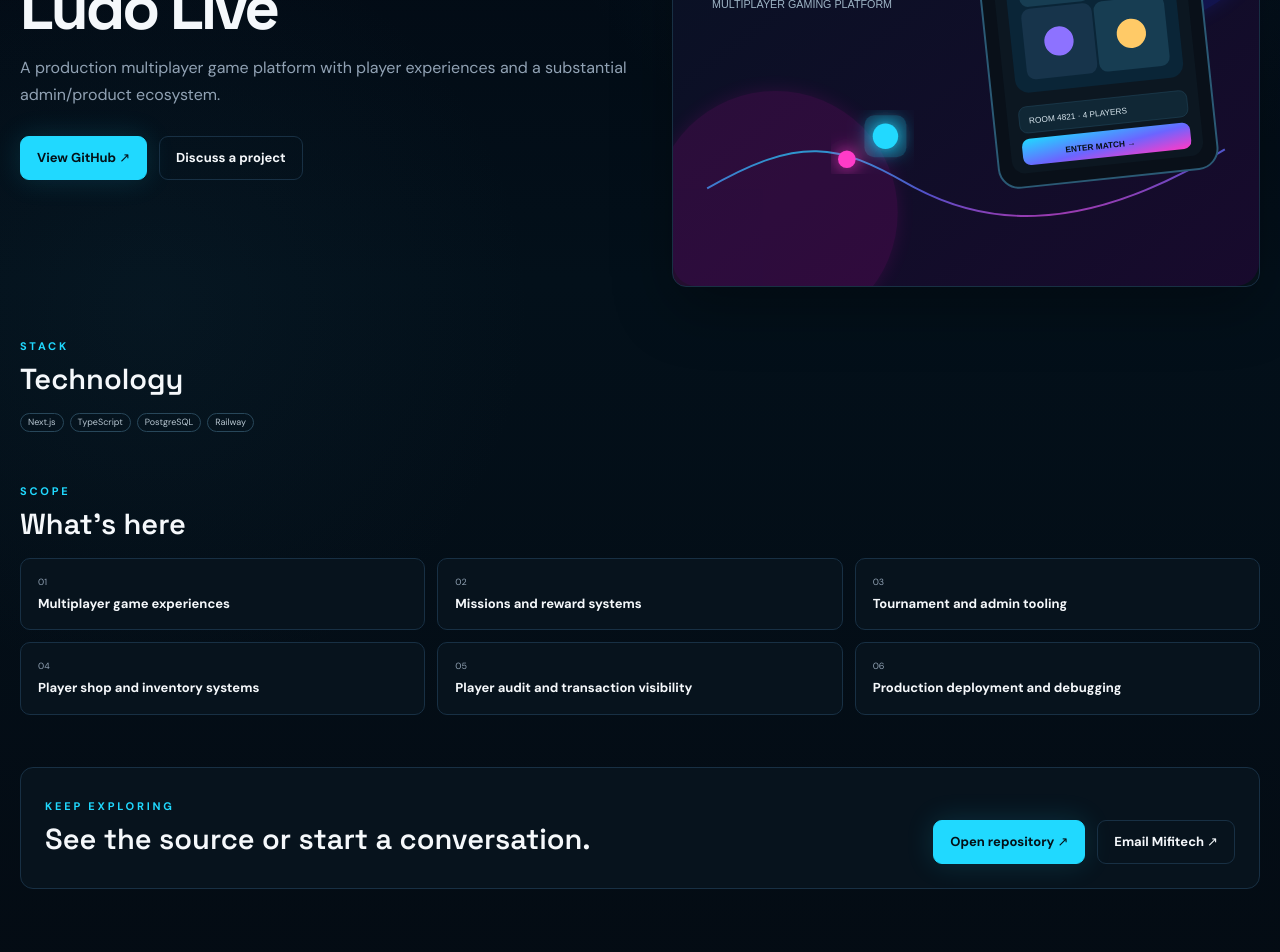
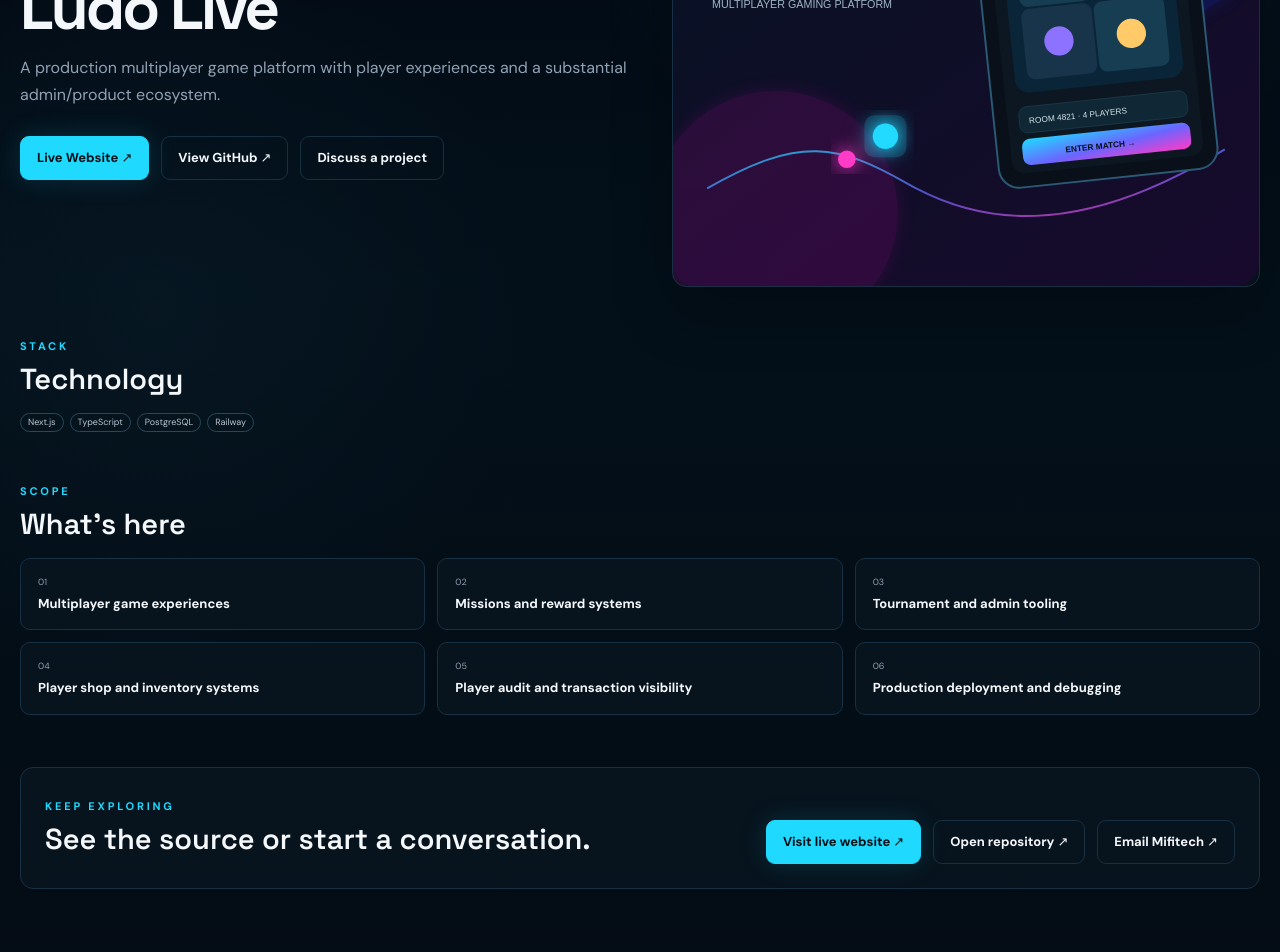
Before and after one commit to MrDan001/mifitech-portfolio, a Next.js app: page /projects/ludo-live in a window 1280 px wide. Shown: the part 320-1272 px from the top of the page. Built offline with nearby package versions, Linux system fonts and the light colour scheme.

Commit message:
Add live product previews to case studies

```diff
--- a/app/projects/[slug]/page.tsx
+++ b/app/projects/[slug]/page.tsx
@@ -8,6 +8,8 @@
   type: string;
   intro: string;
   repo: string;
+  live?: string;
+  preview: string;
   stack: string[];
   features: string[];
 }> = {
@@ -17,6 +19,8 @@
     type: 'Multiplayer Gaming Platform',
     intro: 'A production multiplayer game platform with player experiences and a substantial admin/product ecosystem.',
     repo: 'https://github.com/MrDan001/ludo-live',
+    live: 'https://ludo-live.up.railway.app',
+    preview: 'https://image.thum.io/get/width/1200/crop/800/https://ludo-live.up.railway.app',
     stack: ['Next.js', 'TypeScript', 'PostgreSQL', 'Railway'],
     features: [
       'Multiplayer game experiences',
@@ -33,6 +37,8 @@
     type: 'Healthcare Platform',
     intro: 'A healthcare-focused digital product represented in the portfolio with repository-backed project information.',
     repo: 'https://github.com/MrDan001/ehealthcare-system',
+    live: 'https://ehealthcare-system-g81n5o9i5-mifi-tech.vercel.app',
+    preview: 'https://image.thum.io/get/width/1200/crop/800/https://ehealthcare-system-g81n5o9i5-mifi-tech.vercel.app',
     stack: ['Next.js', 'TypeScript', 'PostgreSQL'],
     features: [
       'Healthcare-focused digital experience',
@@ -47,6 +53,8 @@
     type: 'Inventory & Business Management',
     intro: 'A business operations app for shop owners and staff to manage inventory, staff, sales and day-to-day operations from one place.',
     repo: 'https://github.com/MrDan001/garrison-market',
+    live: 'https://gmstock.co',
+    preview: 'https://image.thum.io/get/width/1200/crop/800/https://gmstock.co',
     stack: ['Next.js', 'TypeScript', 'Database'],
     features: [
       'Inventory management',
@@ -62,6 +70,8 @@
     type: 'Media & Content Platform',
     intro: 'A content platform focused on media and publishing, including video content and production content updates.',
     repo: 'https://github.com/MrDan001/the-africa-plug',
+    live: 'https://the-africa-plug-2g1gc0rli-mifi-tech.vercel.app',
+    preview: 'https://image.thum.io/get/width/1200/crop/800/https://the-africa-plug-2g1gc0rli-mifi-tech.vercel.app',
     stack: ['Next.js', 'TypeScript', 'Media'],
     features: [
       'Video and media section',
@@ -97,7 +107,8 @@
             <h1>{project.title}</h1>
             <p className="case-intro">{project.intro}</p>
             <div className="actions">
-              <a className="btn primary" href={project.repo} target="_blank" rel="noreferrer">
+              {project.live && <a className="btn primary" href={project.live} target="_blank" rel="noreferrer">Live Website ↗</a>}
+              <a className="btn" href={project.repo} target="_blank" rel="noreferrer">
                 View GitHub ↗
               </a>
               <a className="btn" href="mailto:officialsafebase@gmail.com?subject=Project%20Inquiry%20for%20Mifitech">
@@ -138,7 +149,8 @@
             <h2>See the source or start a conversation.</h2>
           </div>
           <div className="actions">
-            <a className="btn primary" href={project.repo} target="_blank" rel="noreferrer">Open repository ↗</a>
+            {project.live && <a className="btn primary" href={project.live} target="_blank" rel="noreferrer">Visit live website ↗</a>}
+            <a className="btn" href={project.repo} target="_blank" rel="noreferrer">Open repository ↗</a>
             <a className="btn" href="mailto:officialsafebase@gmail.com?subject=Project%20Inquiry%20for%20Mifitech">Email Mifitech ↗</a>
           </div>
         </section>
```
